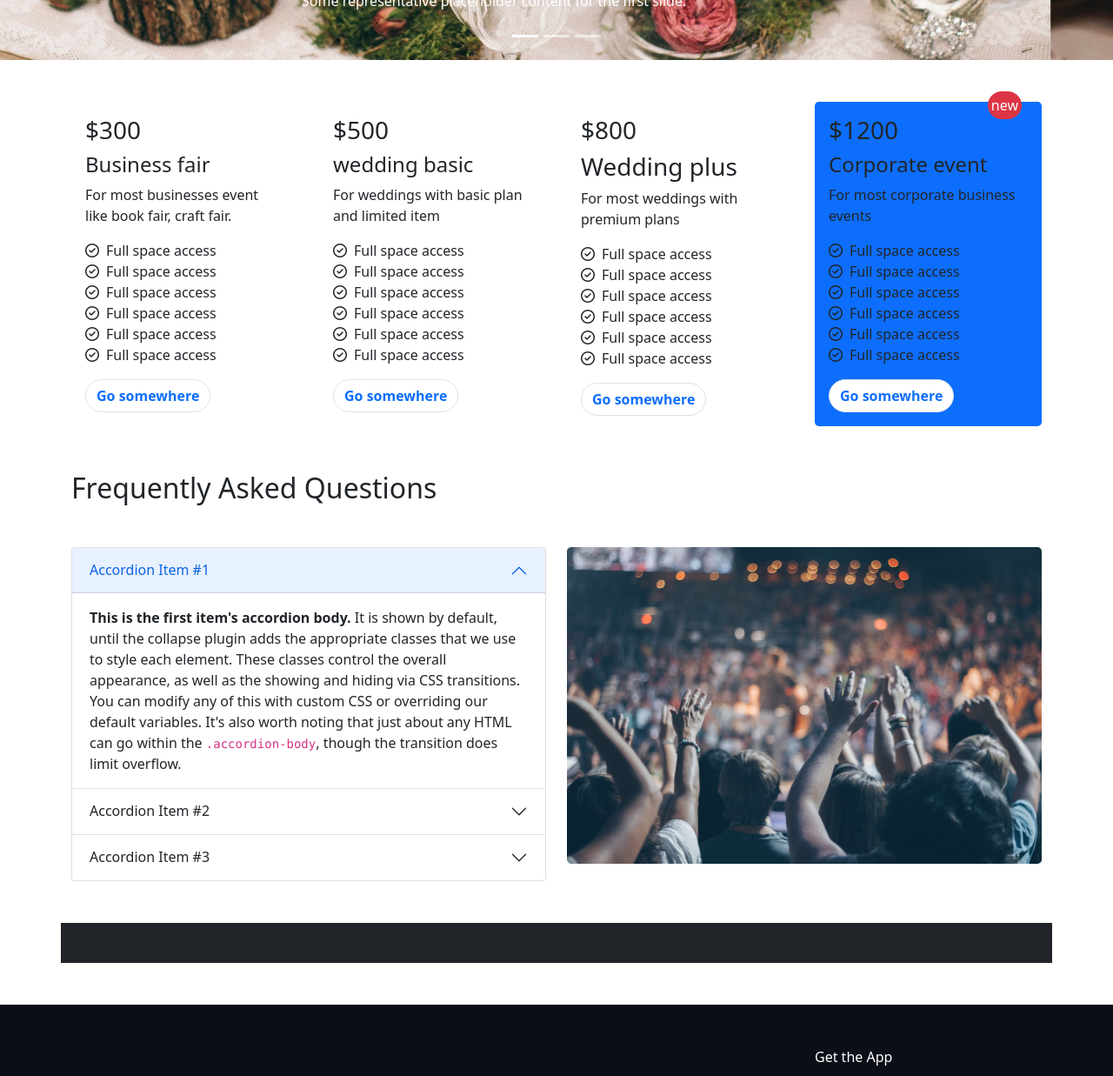
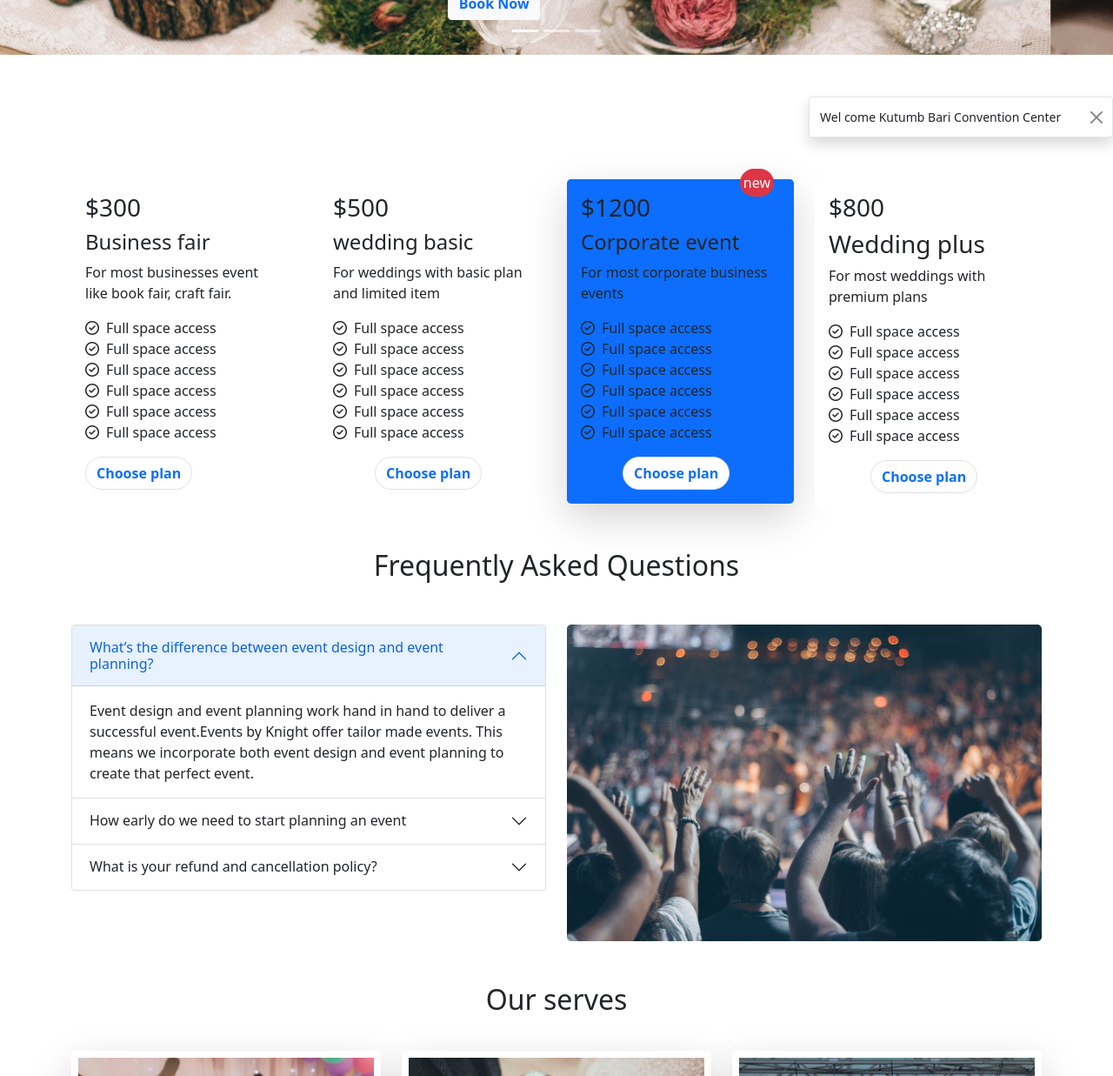
Before and after one commit to nazmul-2020/Convention-Center, a plain HTML site: page index.html in a window 1280 px wide. Shown: the part 518-1755 px from the top of the page at 87% size. Drawn offline with nearby package versions, Linux system fonts and the light colour scheme.

Commit message:
our servs

```diff
--- a/index.html
+++ b/index.html
@@ -16,7 +16,7 @@
         <!-- navbar start -->
         <nav class="navbar navbar-expand-lg navbar-light bg-light">
             <div class="container">
-              <a class="navbar-brand fw-bolder fs-3" href="#">Kutumb Bari Convention Center</a>
+              <a class="navbar-brand fw- fs-4" href="#">Kutumb Bari Convention Center</a>
               <button class="navbar-toggler" type="button" data-bs-toggle="collapse" data-bs-target="#navbarSupportedContent" aria-controls="navbarSupportedContent" aria-expanded="false" aria-label="Toggle navigation">
                 <span class="navbar-toggler-icon"></span>
               </button>
@@ -51,8 +51,9 @@
                   <div class="carousel-item active">
                     <img src="./images/111.jpg" class="d-block w-100" alt="...">
                     <div class="carousel-caption d-none d-md-block">
-                      <h1>First slide label</h1>
+                      <h1 class="">First slide label</h1>
                       <p>Some representative placeholder content for the first slide.</p>
+                      <button type="button" class="btn btn-light text-primary fw-bolder">Book Now</button>
                     </div>
                   </div>
                   <div class="carousel-item">
@@ -60,6 +61,7 @@
                     <div class="carousel-caption d-none d-md-block">
                       <h1>Second slide label</h1>
                       <p>Some representative placeholder content for the second slide.</p>
+                      <button type="button" class="btn btn-light text-primary fw-bolder">Book Now</button>
                     </div>
                   </div>
                   <div class="carousel-item">
@@ -67,6 +69,7 @@
                     <div class="carousel-caption d-none d-md-block">
                       <h1>Third slide label</h1>
                       <p>Some representative placeholder content for the third slide.</p>
+                      <button type="button" class="btn btn-light text-primary fw-bolder">Book Now</button>
                     </div>
                   </div>
                 </div>
@@ -83,6 +86,16 @@
         <!-- banner end -->
     </header>
         <main>
+          <!-- toast start -->
+          <div class="toast align-items-center show ms-auto mt-5 " role="alert " aria-live="assertive" aria-atomic="true">
+            <div class="d-flex">
+              <div class="toast-body">
+               Wel come Kutumb Bari Convention Center
+             </div>
+              <button type="button" class="btn-close me-2 m-auto" data-bs-dismiss="toast" aria-label="Close"></button>
+            </div>
+            </div>
+           <!-- toast end -->
             <!-- Our package start -->
             <section class="container my-5">
                 <div class="row">
@@ -99,7 +112,7 @@
                             <p class="m-0"><i class="far fa-check-circle pe-2"></i>Full space access</p>
                             <p class="m-0"><i class="far fa-check-circle pe-2"></i>Full space access</p>
                             <p class=""><i class="far fa-check-circle pe-2"></i>Full space access</p>
-                      <a href="#" class="btn btn-primary text-primary fw-bolder bg-white border  rounded-pill">Go somewhere</a>
+                      <a href="#" class="btn btn-primary text-primary fw-bolder bg-white border  rounded-pill">Choose plan</a>
                         </div>
                         </div>
                       </div>
@@ -118,7 +131,27 @@
                                 <p class="m-0"><i class="far fa-check-circle pe-2"></i>Full space access</p>
                                 <p class="m-0"><i class="far fa-check-circle pe-2"></i>Full space access</p>
                                 <p class=""><i class="far fa-check-circle pe-2"></i>Full space access</p>
-                          <a href="#" class="btn btn-primary text-primary fw-bolder bg-white border  rounded-pill">Go somewhere</a>
+                          <a href="#" class="btn btn-primary text-primary fw-bolder bg-white border  rounded-pill mx-5">Choose plan</a>
+                            </div>
+                        </div>
+                      </div>
+                    </div>
+                    <div class="col-lg-3 col-md-6 col-9">
+                      <div class="card bg-primary border-0 shadow-lg rounded-3">
+                        <div class="card-body p0s-r">
+                            <span class="bg-danger rounded-pill p-1 pos-ab text-white">new</span>
+                          <h3 class="card-title">$1200</h3>
+                          <h4 class="card-title">Corporate event</h4>
+                          <p class="card-text">For most corporate business
+                            events</p>
+                            <div>
+                                <p class="m-0"><i class="far fa-check-circle pe-2 "></i>Full space access</p>
+                                <p class="m-0"><i class="far fa-check-circle pe-2"></i>Full space access</p>
+                                <p class="m-0"><i class="far fa-check-circle pe-2"></i>Full space access</p>
+                                <p class="m-0"><i class="far fa-check-circle pe-2"></i>Full space access</p>
+                                <p class="m-0"><i class="far fa-check-circle pe-2"></i>Full space access</p>
+                                <p class=""><i class="far fa-check-circle pe-2"></i>Full space access</p>
+                          <a href="#" class="btn btn-primary text-primary fw-bolder bg-white border  rounded-pill mx-5">Choose plan</a>
                             </div>
                         </div>
                       </div>
@@ -136,56 +169,37 @@
                             <p class="m-0"><i class="far fa-check-circle pe-2"></i>Full space access</p>
                             <p class="m-0"><i class="far fa-check-circle pe-2"></i>Full space access</p>
                             <p class=""><i class="far fa-check-circle pe-2"></i>Full space access</p>
-                      <a href="#" class="btn btn-primary text-primary fw-bolder bg-white border  rounded-pill">Go somewhere</a>
+                      <a href="#" class="btn btn-primary text-primary fw-bolder bg-white border  rounded-pill mx-5">Choose plan</a>
                         </div>
                         </div>
                       </div>
                     </div>
-                    <div class="col-lg-3 col-md-6 col-9">
-                      <div class="card bg-primary border-0 rounded-3">
-                        <div class="card-body p0s-r">
-                            <span class="bg-danger rounded-pill p-1 pos-ab text-white">new</span>
-                          <h3 class="card-title">$1200</h3>
-                          <h4 class="card-title">Corporate event</h4>
-                          <p class="card-text">For most corporate business
-                            events</p>
-                            <div>
-                                <p class="m-0"><i class="far fa-check-circle pe-2 "></i>Full space access</p>
-                                <p class="m-0"><i class="far fa-check-circle pe-2"></i>Full space access</p>
-                                <p class="m-0"><i class="far fa-check-circle pe-2"></i>Full space access</p>
-                                <p class="m-0"><i class="far fa-check-circle pe-2"></i>Full space access</p>
-                                <p class="m-0"><i class="far fa-check-circle pe-2"></i>Full space access</p>
-                                <p class=""><i class="far fa-check-circle pe-2"></i>Full space access</p>
-                          <a href="#" class="btn btn-primary text-primary fw-bolder bg-white border  rounded-pill">Go somewhere</a>
-                            </div>
-                        </div>
-                      </div>
-                    </div>
+
                   </div>
             </section>
             <!-- Our package end -->
             <!-- Frequently Asked Questions start -->
             <section class="container my-5">
-                <h2>Frequently Asked Questions</h2>
+                <h2 class="text-center">Frequently Asked Questions</h2>
                 <div class="row my-5">
                     <div class="col-lg-6">
                         <div class="accordion" id="accordionExample">
                             <div class="accordion-item">
                               <h2 class="accordion-header" id="headingOne">
                                 <button class="accordion-button" type="button" data-bs-toggle="collapse" data-bs-target="#collapseOne" aria-expanded="true" aria-controls="collapseOne">
-                                  Accordion Item #1
+                                  What’s the difference between event design and event planning?
                                 </button>
                               </h2>
                               <div id="collapseOne" class="accordion-collapse collapse show" aria-labelledby="headingOne" data-bs-parent="#accordionExample">
                                 <div class="accordion-body">
-                                  <strong>This is the first item's accordion body.</strong> It is shown by default, until the collapse plugin adds the appropriate classes that we use to style each element. These classes control the overall appearance, as well as the showing and hiding via CSS transitions. You can modify any of this with custom CSS or overriding our default variables. It's also worth noting that just about any HTML can go within the <code>.accordion-body</code>, though the transition does limit overflow.
+                                  Event design and event planning work hand in hand to deliver a successful event.Events by Knight offer tailor made events. This means we incorporate both event design and event planning to create that perfect event.
                                 </div>
                               </div>
                             </div>
                             <div class="accordion-item">
                               <h2 class="accordion-header" id="headingTwo">
                                 <button class="accordion-button collapsed" type="button" data-bs-toggle="collapse" data-bs-target="#collapseTwo" aria-expanded="false" aria-controls="collapseTwo">
-                                  Accordion Item #2
+                                  How early do we need to start planning an event
                                 </button>
                               </h2>
                               <div id="collapseTwo" class="accordion-collapse collapse" aria-labelledby="headingTwo" data-bs-parent="#accordionExample">
@@ -197,7 +211,7 @@
                             <div class="accordion-item">
                               <h2 class="accordion-header" id="headingThree">
                                 <button class="accordion-button collapsed" type="button" data-bs-toggle="collapse" data-bs-target="#collapseThree" aria-expanded="false" aria-controls="collapseThree">
-                                  Accordion Item #3
+                                  What is your refund and cancellation policy?
                                 </button>
                               </h2>
                               <div id="collapseThree" class="accordion-collapse collapse" aria-labelledby="headingThree" data-bs-parent="#accordionExample">
@@ -215,10 +229,33 @@
             </section>
             <!-- Frequently Asked Questions end -->
             <!-- our serves start -->
-            <section class="container h-75 bg-dark">
-              <h2>Our serves</h2>
-              <div class="row">
-
+            <section class="container my-5">
+              <h2 class="text-center">Our serves</h2>
+              <div class="row row-cols-1 row-cols-md-2 row-cols-lg-3 g-4 my-3">
+                <div class="col">
+                  <div class="card border-0 shadow-lg">
+                    <img src="./images/Birthday.jpg" class="card-img-top p-2" alt="...">
+                    <div class="card-body">
+                      <h5 class="card-title text-center">Birthday</h5>
+                    </div>
+                  </div>
+                </div>
+                <div class="col">
+                  <div class="card border-0 shadow-lg">
+                    <img src="./images/Marriage.jpg" class="card-img-top p-2" alt="...">
+                    <div class="card-body">
+                      <h5 class="card-title text-center">Marriage</h5>
+                    </div>
+                  </div>
+                </div>
+                <div class="col">
+                  <div class="card border-0 shadow-lg">
+                    <img src="./images/concert .jpg" class="card-img-top p-2" alt="...">
+                    <div class="card-body">
+                      <h5 class="card-title text-center">Concert</h5>
+                    </div>
+                  </div>
+                </div>
               </div>
             </section>
             <!-- our serves end -->
@@ -245,6 +282,7 @@
         </div>
     </footer>
     <!-- bootstrap js link-->
-    <script src="https://cdn.jsdelivr.net/npm/bootstrap@5.0.2/dist/js/bootstrap.bundle.min.js" integrity="sha384-MrcW6ZMFYlzcLA8Nl+NtUVF0sA7MsXsP1UyJoMp4YLEuNSfAP+JcXn/tWtIaxVXM" crossorigin="anonymous"></script>
+    <script src="https://cdn.jsdelivr.net/npm/@popperjs/core@2.10.2/dist/umd/popper.min.js" integrity="sha384-7+zCNj/IqJ95wo16oMtfsKbZ9ccEh31eOz1HGyDuCQ6wgnyJNSYdrPa03rtR1zdB" crossorigin="anonymous"></script>
+<script src="https://cdn.jsdelivr.net/npm/bootstrap@5.1.3/dist/js/bootstrap.min.js" integrity="sha384-QJHtvGhmr9XOIpI6YVutG+2QOK9T+ZnN4kzFN1RtK3zEFEIsxhlmWl5/YESvpZ13" crossorigin="anonymous"></script>
 </body>
 </html>
```
Also changed, not shown: images/Birthday.jpg (added), images/Marriage.jpg (added), images/concert .jpg (added).
